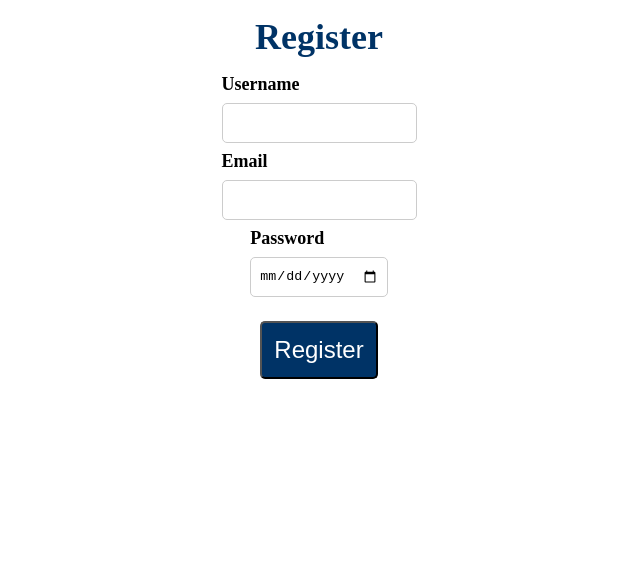
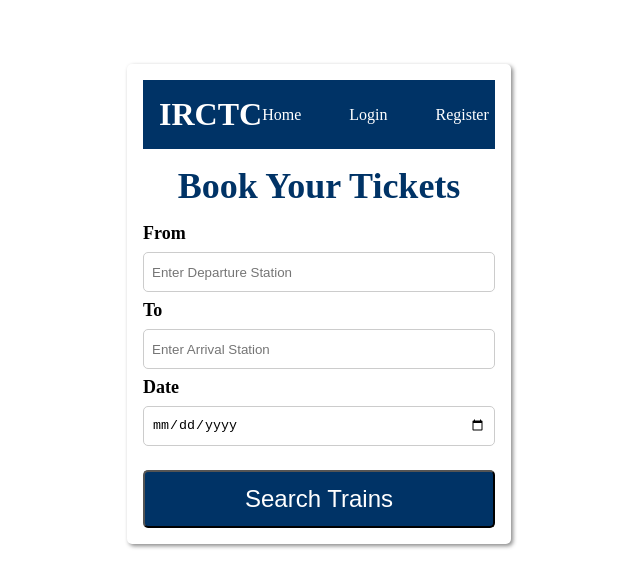
Before and after one commit to dkm3689/IRCTC_App, a React (Vite) app: page / in a window 1280 px wide. Shown: the top 588 px of the page, without its empty margins (321-961 px from the left). Built offline with nearby package versions, Linux system fonts and the light colour scheme.

Commit message:
few minor changes in the styling part

```diff
--- a/src/App.jsx
+++ b/src/App.jsx
@@ -1,13 +1,15 @@
 import './App.css'
 import Home from "./pages/Home/home";
 import Register from "./pages/Register/Register";
+import Login from "./pages/Login/Login";
 
 function App() {
 
   return (
     <>
-      {/* <Home/> */}
-      <Register/>
+      <Home/>
+      {/* <Register/> */}
+      {/* <Login/> */}
       {/* <h1> Hello world </h1> */}
     </>
   )
--- a/src/pages/Home/Home.jsx
+++ b/src/pages/Home/Home.jsx
@@ -3,6 +3,16 @@
 import "./Home.css"
 
 const Home = () => {
+
+  const handleSearch = () => {
+    const toStation = document.getElementById('toStation').value;
+    const fromStation = document.getElementById('fromStation').value;
+    const date = document.getElementById('dateInput').value;
+    if(!toStation || !fromStation || !date){
+      alert("Please fill the station")
+    }
+  }
+
   return (
     <>
       <div className="homepage">
@@ -15,23 +25,23 @@
         </div>
 
         <div>
-          <label className="from"> From </label>
-          <input  type="text" placeholder="Enter Departure Station" />
+          <label for="fromStation"  className="from"> From </label>
+          <input  type="text" placeholder="Enter Departure Station" id="fromStation" />
         </div>
 
         <div>
-          <label for="toInput" className="To"> To </label>
-          <input  type="text" placeholder="Enter Arrival Station" id="toInput" />
+          <label for="toStation" className="To"> To </label>
+          <input  type="text" placeholder="Enter Arrival Station" id="toStation" />
         </div>
 
         <div>
           <label className="Date"> Date </label>
-          <input  type="date" placeholder="dd-mm-yyyy" />
+          <input  type="date" placeholder="dd-mm-yyyy" id="dateInput"/>
         </div>
 
 
         <div>
-          <button> Search Trains </button>
+          <button onClick={() => handleSearch()}> Search Trains </button>
         </div>
 
       </div>
--- a/src/pages/Login/Login.css
+++ b/src/pages/Login/Login.css
@@ -0,0 +1,36 @@
+.login {
+    display: flex;
+    flex-direction: column;
+    justify-content: center;
+    padding: 1rem;
+    box-shadow: 2px 2px 4px #888888;
+    border-radius: 5px;
+    width: 30%;
+    margin: 0 auto;
+    margin-top: 4rem;
+}
+
+input {
+    width: 100%;
+    padding: 0.5rem;
+    margin: 0.5rem 0;
+    border: 1px solid #ccc;
+    border-radius: 5px;
+    height: 2.5rem;
+}
+
+label {
+    font-weight: bold;
+    font-size: large;
+}
+
+
+button {
+    width: 100%;
+    background-color: #036;
+    color: white;
+    margin-top: 1rem;
+    padding: 0.8rem;
+    border-radius: 5px;
+    font-size: 1.5rem;
+}
--- a/src/pages/Login/Login.jsx
+++ b/src/pages/Login/Login.jsx
@@ -0,0 +1,33 @@
+import React from 'react'
+import "./Login.css"
+
+const Register = () => {
+  return (
+    <>
+    <div className="login">
+
+      <div className="heading">
+        <h2> Login </h2>
+      </div>
+
+      <div>
+        <label className="username"> Username </label>
+        <input  type="text" />
+      </div>
+
+
+      <div>
+        <label className="password"> Password </label>
+        <input  type="password" />
+      </div>
+
+      <div>
+        <button> Login </button>
+      </div>
+
+    </div>
+  </>
+  )
+}
+
+export default Register
--- a/src/pages/Register/Register.css
+++ b/src/pages/Register/Register.css
@@ -2,16 +2,28 @@
     display: flex;
     flex-direction: column;
     justify-content: center;
-    align-items: center;
+    padding: 1rem;
+    box-shadow: 2px 2px 4px #888888;
+    border-radius: 5px;
+    width: 30%;
+    margin: 0 auto;
+    margin-top: 4rem;
 }
 
 input {
     width: 100%;
+    padding: 0.5rem;
+    margin: 0.5rem 0;
+    border: 1px solid #ccc;
+    border-radius: 5px;
+    height: 2.5rem;
 }
 
 label {
     font-weight: bold;
+    font-size: large;
 }
+
 
 button {
     width: 100%;
--- a/src/pages/Register/Register.jsx
+++ b/src/pages/Register/Register.jsx
@@ -22,7 +22,7 @@
 
       <div>
         <label className="password"> Password </label>
-        <input  type="date" />
+        <input  type="password" />
       </div>
 
       <div>
```
